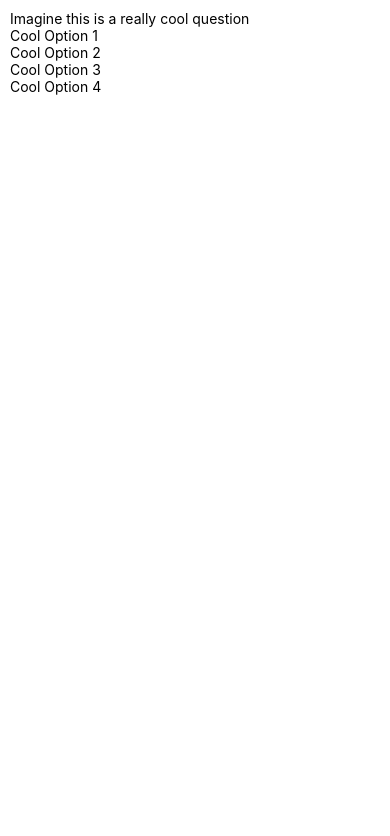
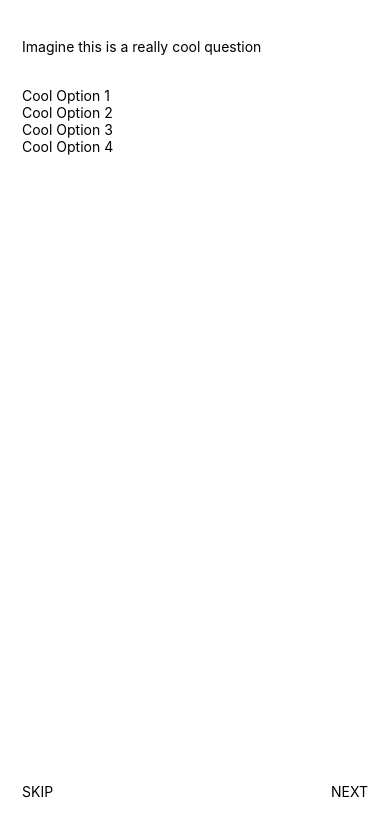
Before and after one commit to TiwariLokesh/React-native-tutorial, a React Native app: screen /Home in a window 390 px wide. Shown: the top 836 px of the page. Built offline with nearby package versions, Linux system fonts and the light colour scheme.

Commit message:
"Added styles to Quiz component and restructured layout"

```diff
--- a/quizScreens/Quiz.js
+++ b/quizScreens/Quiz.js
@@ -3,21 +3,46 @@ import React from 'react'
 
 const Quiz = () => {
   return (
-    <View>
-      <View>
+    <View style={styles.container}>
+
+      <View style={styles.top}>
         <Text>Imagine this is a really cool question</Text>
       </View>
-      <View>
+
+      <View style={styles.option}>
       <TouchableOpacity><Text>Cool Option 1</Text></TouchableOpacity>
       <TouchableOpacity><Text>Cool Option 2</Text></TouchableOpacity>
       <TouchableOpacity><Text>Cool Option 3</Text></TouchableOpacity>
       <TouchableOpacity><Text>Cool Option 4</Text></TouchableOpacity>
       </View>
-      <View></View>
+
+      <View style={styles.bottom}>
+        <TouchableOpacity><Text>SKIP</Text></TouchableOpacity>
+        <TouchableOpacity><Text>NEXT</Text></TouchableOpacity>
+      </View>
+
     </View>
   )
 }
 
 export default Quiz
 
-const styles = StyleSheet.create({})
+const styles = StyleSheet.create({
+  container:{
+    padding:12,
+    height:'100%'
+  },
+  top:{
+    marginVertical:16,
+  },
+  option:{
+marginVertical:16,
+flex:1,
+  },
+  bottom:{
+    marginBottom:16,
+    paddingVertical:16,
+    justifyContent:'space-between',
+    flexDirection:'row'
+  }
+})
```
